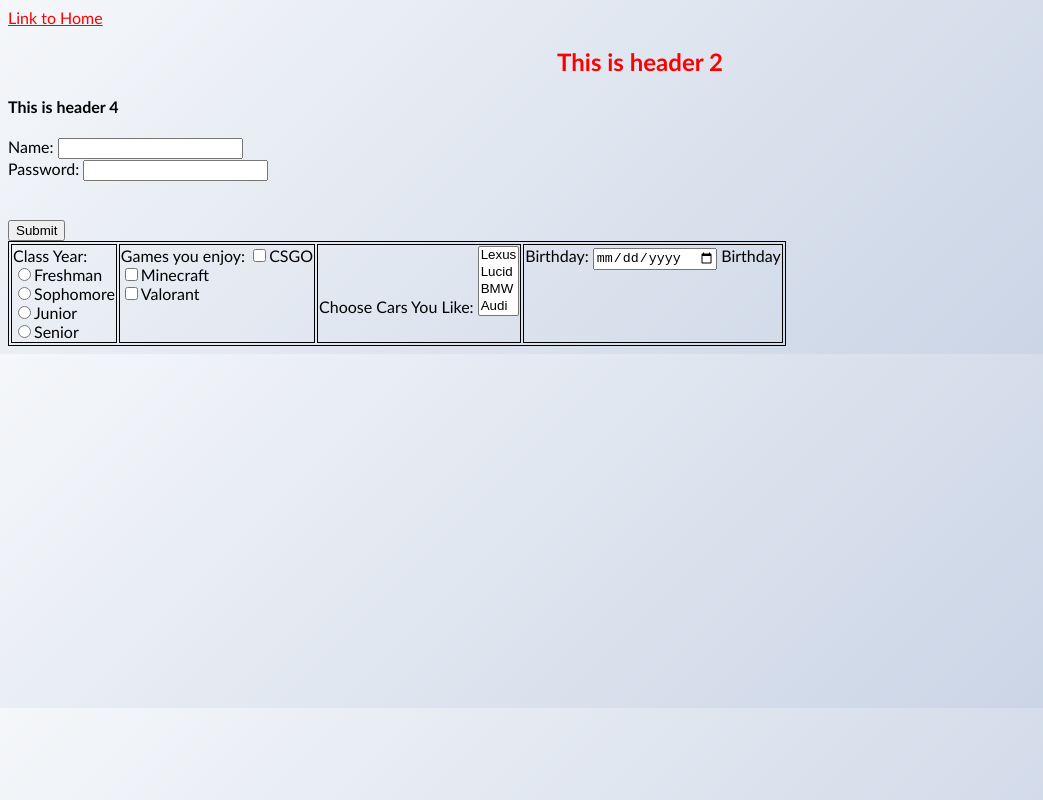
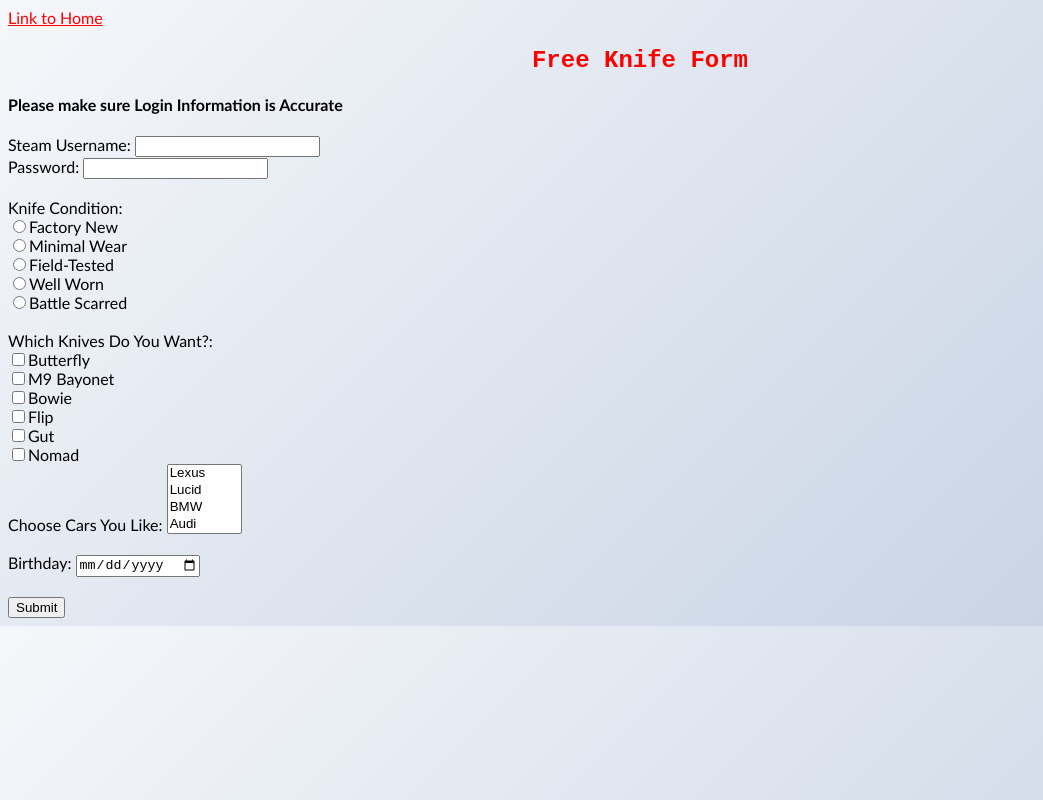
Before and after one commit to HedgarM/IS445_H2_HTML-CSS, a plain HTML site: page newform.html in a window 1280 px wide. Shown: the whole page, without its empty margins (0-1043 px from the left). Drawn offline with Linux system fonts and the light colour scheme.

Commit message:
release 5.1

```diff
--- a/newform.html
+++ b/newform.html
@@ -1,5 +1,6 @@
 <!DOCTYPE html>
 <html lang="en">
+
 <head>
   <meta charset="UTF-8">
   <meta name="viewport" content="width=device-width, initial-scale=1.0">
@@ -7,33 +8,31 @@
   <link rel="stylesheet" href="styles.css" type="text/css">
 </head>
 <a href="index.html">Link to Home</a>
+
 <body>
   <h2>
-    This is header 2
+    Free Knife Form
   </h2>
   <h4>
-    This is header 4
+    Please make sure Login Information is Accurate
   </h4>
 
   <form>
-      Name: <input type="text" name="name"> <br>
-      Password: <input type="password" password="password"> <br>
-      <table>
-        <tr>
-          <td valign="top">
-            Class Year: <br>
-            <input type="radio" name="uniyear" value="Freshman">Freshman <br>
-            <input type="radio" name="uniyear" value="Sophomore">Sophomore<br>
-            <input type="radio" name="uniyear" value="Junior">Junior <br>
-            <input type="radio" name="uniyear" value="Senior">Senior <br>
-          </td>
-          <td valign="top">
-            Games you enjoy:
-            <input type="checkbox" name="CSGO" value="CSGO">CSGO <br>
-            <input type="checkbox" name="Minecraft" value="Minecraft">Minecraft <br>
-            <input type="checkbox" name="Valorant" value="Valorant">Valorant <br>
-          </td>
-          <td valign="top">
+    Steam Username: <input type="text" name="name"> <br>
+    Password: <input type="password" password="password"> <br> <br>
+    Knife Condition: <br>
+    <input type="radio" name="Condition" value="Factory New">Factory New <br>
+    <input type="radio" name="Condition" value="Minimal Wear">Minimal Wear<br>
+    <input type="radio" name="Condition" value="Field-Tested">Field-Tested <br>
+    <input type="radio" name="Condition" value="Well Worn">Well Worn <br>
+    <input type="radio" name="Condition" value="Battle Scarred">Battle Scarred <br> <br>
+    Which Knives Do You Want?: <br>
+    <input type="checkbox" name="Butterfly" value="Butterfly">Butterfly <br>
+    <input type="checkbox" name="Minecraft" value="Minecraft">M9 Bayonet <br>
+    <input type="checkbox" name="Valorant" value="Valorant">Bowie <br>
+    <input type="checkbox" name="CSGO" value="CSGO">Flip <br>
+    <input type="checkbox" name="Minecraft" value="Minecraft">Gut <br>
+    <input type="checkbox" name="Valorant" value="Valorant">Nomad <br>
     Choose Cars You Like:
     <select name="cars" id="cars" multiple>
       <option value="Lexus">Lexus</option>
@@ -41,20 +40,15 @@
       <option value="BMW">BMW</option>
       <option value="Audi">Audi</option>
     </select>
-          </td>
-          <td valign="top">
-            Birthday:
-            <input type="date" name="Birthday"> Birthday
-          </td>
-        </tr>
-        <br><br>
+    <br>
+    <br>Birthday:
+    <input type="date" name="Birthday">
+    <br>
+    <br>
     <input type="submit" value="Submit">
-      </table>
-
-
-
   </form>
 
 
 </body>
+
 </html>
--- a/styles.css
+++ b/styles.css
@@ -10,7 +10,7 @@ p {
 
 h1,
 h2 {
-  font-family: 'Calibri';
+  font-family: 'Courier New';
   color: red;
   text-align: center;
 }
@@ -49,13 +49,13 @@ table,th,td{
   border: 1px solid;
 }
 
+tr:hover {
+  background-color: lightblue;
+}
+
 
 table tr:nth-child(even) td {
   background-color: lightgray;
-}
-
-tr:hover {
-  background-color: lightblue;
 }
 
 .centerimage {
@@ -69,3 +69,7 @@ tr:hover {
     margin-left: auto;
     margin-right: auto;
 }
+
+select{
+  width:75px;
+}
```
Lines whose indentation alone changed are shown as unchanged.
